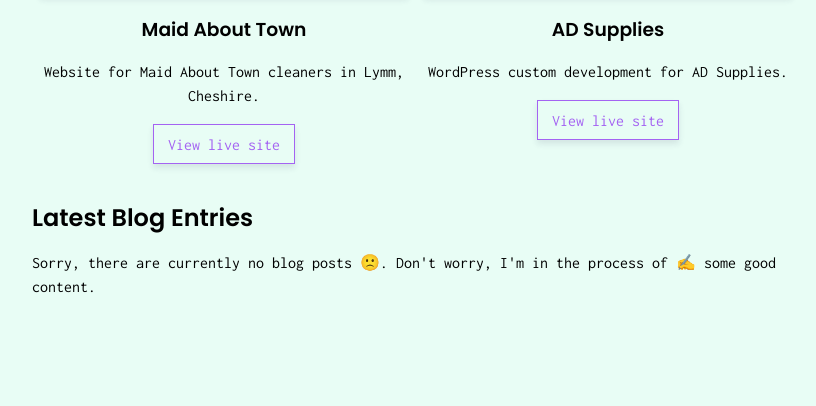
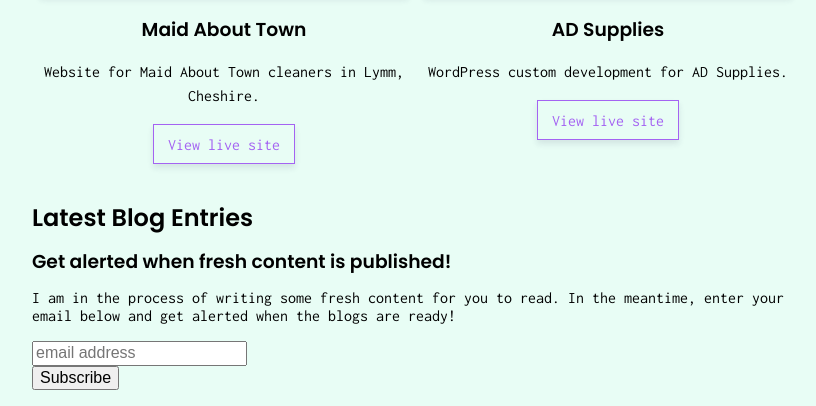
Before and after one commit to PatrickWhitehouse/Old-portfolio, a Jekyll site: the page built from index.html, in a window 1280 px wide, cut to the strip 862-1268 px from the top of the page. Shown: the whole strip, without its empty margins (224-1040 px from the left). Built offline with Jekyll 4.4.1, drawn with Linux system fonts in a browser that asks for light colours; nearby versions of some CDN libraries; comment, search, counter and statistics services are not loaded; before the commit the page ends 1177 px from its top, so only the background shows below that.

Commit message:
add mailchimp

```diff
--- a/index.html
+++ b/index.html
@@ -38,7 +38,24 @@
       <a href="{{post.url}}" class="common-button">Read {{post.title}}</a>
     </li>
     {% endfor %}
-    <p class="lh-copy">Sorry, there are currently no blog posts 🙁. Don't worry, I'm in the process of ✍️ some good content.</p>
+    <li class="signup">
+      <!-- Begin MailChimp Signup Form -->
+<link href="//cdn-images.mailchimp.com/embedcode/horizontal-slim-10_7.css" rel="stylesheet" type="text/css">
+<div id="mc_embed_signup">
+<form action="https://site.us17.list-manage.com/subscribe/post?u=bc7e7ddca75e76ab103c80f7b&amp;id=d506fde9c5" method="post" id="mc-embedded-subscribe-form" name="mc-embedded-subscribe-form" class="validate" target="_blank" novalidate>
+    <div id="mc_embed_signup_scroll">
+	<h3 class="mb0">Get alerted when fresh content is published!</h3>
+  <p>I am in the process of writing some fresh content for you to read. In the meantime, enter your email below and get alerted when the blogs are ready!</p>
+	<input type="email" value="" name="EMAIL" class="email" id="mce-EMAIL" placeholder="email address" required>
+    <!-- real people should not fill this in and expect good things - do not remove this or risk form bot signups-->
+    <div style="position: absolute; left: -5000px;" aria-hidden="true"><input type="text" name="b_bc7e7ddca75e76ab103c80f7b_d506fde9c5" tabindex="-1" value=""></div>
+    <div class="clear"><input type="submit" value="Subscribe" name="subscribe" id="mc-embedded-subscribe" class="button"></div>
+    </div>
+</form>
+</div>
+
+<!--End mc_embed_signup-->
+    </li>
     {% else %}
     {% endif %}
   </ul>
```
